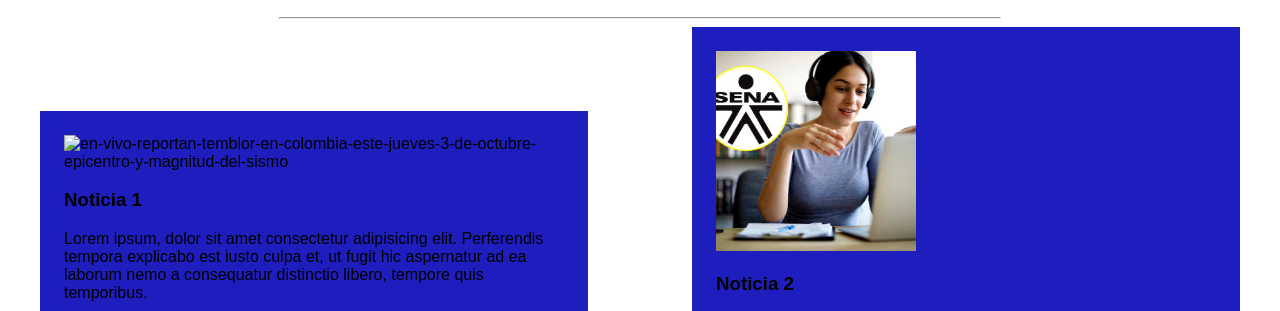
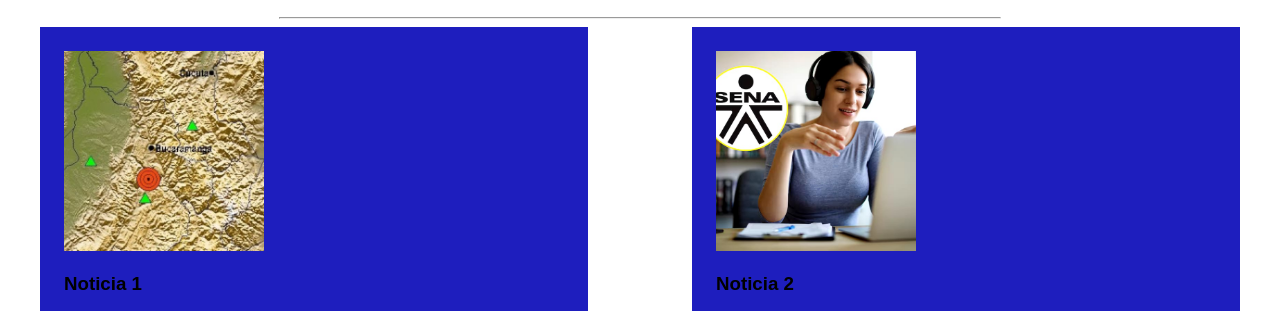
Before and after one commit to FRJohan312/noticias, a plain HTML site: page folder/index.html in a window 1280 px wide. Shown: the part 435-746 px from the top of the page. Drawn offline with Linux system fonts and the light colour scheme.

Commit message:
holamundo

```diff
--- a/folder/index.html
+++ b/folder/index.html
@@ -17,7 +17,7 @@
             <hr class="header_hr">
             <div class="news-container">
                 <article>
-                    <img src="./assets/img/noticia.jpg" alt="en-vivo-reportan-temblor-en-colombia-este-jueves-3-de-octubre-epicentro-y-magnitud-del-sismo">
+                    <img src="./assets/img/noticia1.jpg" alt="en-vivo-reportan-temblor-en-colombia-este-jueves-3-de-octubre-epicentro-y-magnitud-del-sismo">
                     <h3>Noticia 1</h3>
                     <p>Lorem ipsum, dolor sit amet consectetur adipisicing elit. Perferendis tempora explicabo est iusto culpa et, ut fugit hic aspernatur ad ea laborum nemo a consequatur distinctio libero, tempore quis temporibus.</p>
                     <a href="https://www-semana-com.cdn.ampproject.org/v/s/www.semana.com/amp/nacion/articulo/en-vivo-reportan-temblor-en-colombia-este-jueves-3-de-octubre-epicentro-y-magnitud-del-sismo/202439/?amp_js_v=0.1&_gsa=1#webview=1">Leer noticia completa</a>
```
